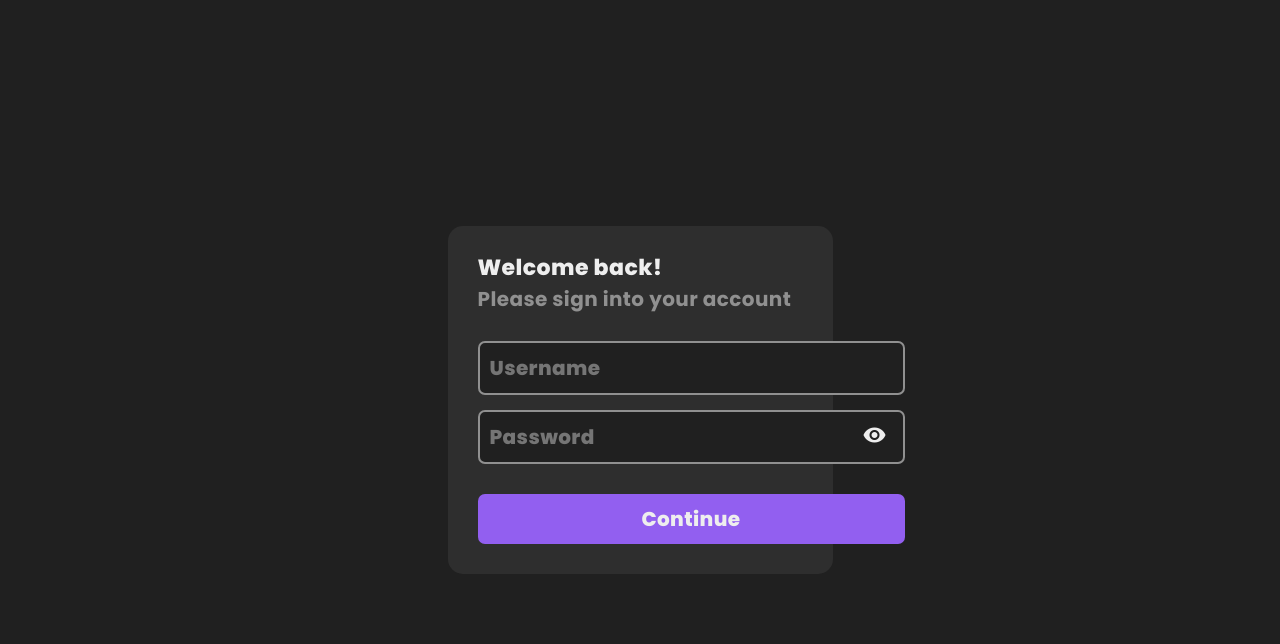
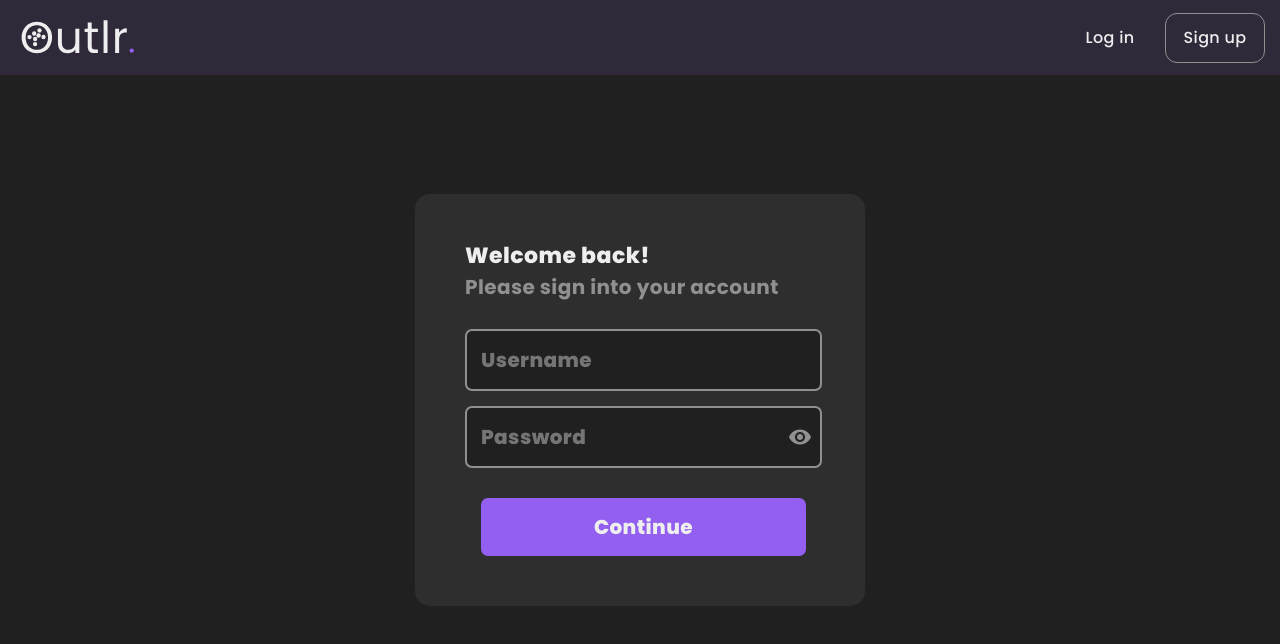
Before and after one commit to outlr-pse/outlr-pse-code, a Vue app in the folder frontend/: page /login in a window 1280 px wide. Shown: the top 644 px of the page. Built offline with nearby package versions, Linux system fonts and the light colour scheme; no server answers.

Commit message:
finished style

```diff
--- a/frontend/src/App.vue
+++ b/frontend/src/App.vue
@@ -1,10 +1,13 @@
 <template>
   <div id="app">
+    <Topbar/>
     <RouterView class="routerView"/>
   </div>
 </template>
 
 <script lang="ts">
+
+import Topbar from "./components/topbar/Topbar.vue"
 import {RouterView} from "vue-router";
 
 export default {
@@ -15,6 +18,7 @@ export default {
   },
 
   components: {
+    Topbar,
     RouterView
   },
 
--- a/frontend/src/api/APIRequests.ts
+++ b/frontend/src/api/APIRequests.ts
@@ -9,7 +9,7 @@ import {Experiment} from "../models/experiment/Experiment";
 export const axiosClient = axios.create({
     baseURL: 'http://127.0.0.1:1337/api'
 });
-export const storage = new MockStorage()
+export const storage = localStorage
 
 export async  function sendLogout() : Promise<any>{
     /**
--- /dev/null
+++ b/frontend/src/components/topbar/ProfileCollapsableCard.vue
@@ -0,0 +1,145 @@
+<template>
+  <div class="profile" @mouseenter="showCard = true" @mouseleave="showCard = false">
+    <div class="circle"> {{firstCharName}} </div>
+    <div class="card-container">
+      <img v-if="showCard" alt="arrow" class="arrow" src="../../assets/pp_arrow.svg"
+           width="17" />
+      <img v-else alt="arrow" class="arrow" src="../../assets/pp_arrow_side.svg"
+           height="17"/>
+      <transition name="fade">
+        <div class="card" v-if="showCard" @mouseleave="showCard = false" @mouseenter="showCard = true">
+          <p style=" margin-top: 16px; margin-bottom: 16px">{{ $t('message.topbar.signInAs') }}
+            <b>{{ store.getters["auth/username"] }}</b></p>
+          <div class="separator"></div>
+          <div class="hoverMouse" @click="logout">{{ $t('message.topbar.logOut') }} <i class="material-icons md-light"
+                                                                                       style="font-size: 16px; vertical-align: middle; margin-left: 5px">logout</i>
+          </div>
+        </div>
+      </transition>
+    </div>
+  </div>
+</template>
+
+<script lang="ts">
+import store from "../../store";
+import {defineComponent} from "vue";
+import { logout } from "../../api/AuthServices";
+
+export default defineComponent({
+  name: "AppearingCard",
+  data() {
+    return {
+      rotation: 0,
+      showCard: false
+    }
+  },
+  methods: {
+    logout() {
+      logout();
+      this.$router.push('/')
+    }
+  },
+  computed: {
+    store() {
+      return store
+    },
+    rotatedImage(): { transform: string } {
+      if (this.showCard) {
+        this.rotation = 0
+      } else {
+        this.rotation = 90
+      }
+      return {
+        transform: 'rotate(' + this.rotation + 'deg)' + 'translate(-50%, 50%)'
+      }
+    },
+
+    firstCharName(): string {
+      return this.store.getters["auth/username"].charAt(0).toUpperCase();
+    }
+  }
+})
+</script>
+
+
+<style scoped>
+
+.profile {
+  margin-left: 15px;
+  display: flex;
+  align-items: center
+}
+
+a {
+  text-decoration: none;
+  color: inherit;
+}
+
+.card-container {
+  position: relative;
+  margin-left: 15px;
+}
+
+.fade-enter-active, .fade-leave-active {
+  transition: opacity .8s;
+}
+
+.fade-enter, .fade-leave-to {
+  opacity: 0;
+}
+
+.card {
+  display: block;
+  position: absolute;
+  top: calc(var(--top-bar-height) / 2 - 10px);
+  left: -100px;
+  right: 0;
+  bottom: 0;
+  width: 110px;
+  height: 110px;
+  background-color: rgb(47, 41, 58, 0.70);
+  z-index: 100;
+  border-radius: 12px;
+  border: 1px solid var(--color-stroke);
+  font-size: 14px;
+  transition: all 0.25s ease-in-out;
+}
+
+
+.arrow {
+  position: absolute;
+  bottom: 0;
+  left: 50%;
+  transform: translate(-50%, 50%);
+  transform-origin: center center;
+}
+
+.circle {
+  width: var(--top-bar-circle-size);
+  height: var(--top-bar-circle-size);
+  line-height: var(--top-bar-circle-size);
+  border-radius: 50%;
+  text-align: center;
+  font-size: 23px;
+  display: inline-block;
+  background-color: var(--color-main);
+  margin-left: 40px;
+  margin-right: 5px;
+}
+
+/*.circle::before {*/
+/*  content: "U";*/
+/*}*/
+
+.separator {
+  width: 90px;
+  height: 1px;
+  background-color: var(--color-lines);
+  margin: 0 10px;
+}
+
+.hoverMouse {
+  cursor: pointer;
+
+}
+</style>
--- /dev/null
+++ b/frontend/src/components/topbar/Topbar.vue
@@ -0,0 +1,92 @@
+<template>
+  <div class="TopBar">
+    <img alt="Outlr logo" @click="$router.push('/')" class="logo" src="../../assets/OutlrLogo.svg"
+         width="125"/>
+
+    <div style="justify-self: end">
+      <div v-if="is_authenticated" style="display: flex; align-items: center">
+        <div v-if="$route.path !== '/create'" style="display: inline-block">
+          <Button :text="$t('message.topbar.createExperiment')" :button-type="ButtonType.ACTIVE" :size="[200,40]"
+                  @buttonClick="() => $router.push('/create')" :text-size="[15,700]"/>
+        </div>
+        <AppearingCard/>
+        <div style="width:30px; height:auto; display:inline-block;"/>
+      </div>
+
+      <div v-else>
+        <Button text="Log in" :button-type="ButtonType.TRANSPARENT" @buttonClick="$router.push('/login')"/>
+        <div style="width:5px; height:auto; display:inline-block;"/>
+        <Button text="Sign up" :button-type="ButtonType.OUTLINE" @buttonClick="$router.push('/register')"/>
+        <div style="width:15px; height:auto; display:inline-block;"/>
+      </div>
+    </div>
+  </div>
+</template>
+
+<script lang="ts">
+import Button from "../basic/button/Button.vue";
+import {ButtonType} from "../basic/button/ButtonType";
+import {RouterLink} from "vue-router";
+import AppearingCard from "./ProfileCollapsableCard.vue";
+import {defineComponent} from "vue";
+import store from "../../store";
+
+
+export default defineComponent({
+  name: "Topbar",
+  components: {
+    AppearingCard,
+    Button,
+    RouterLink
+  },
+  data() {
+    return {
+      buttonStyle: {
+        type: String,
+        default: "createExperimentTopBar"
+      },
+      rotation: {
+        type: Number,
+        default: 90
+      }
+    }
+  },
+  computed: {
+    ButtonType() {
+      return ButtonType
+    },
+    store() {
+      return store
+    },
+    is_authenticated(): boolean {
+      return store.getters['auth/isAuthenticated'];
+    },
+
+  }
+})
+</script>
+
+<style scoped>
+.logo {
+  display: block;
+  margin-left: 1rem;
+  cursor: pointer;
+}
+
+.TopBar {
+  position: fixed;
+  background-color: var(--color-topbar);
+  color: #fff;
+  font-size: 14px;
+  display: grid;
+  grid-template-columns: 1fr 1fr; /* two columns: logo, buttons */
+  grid-gap: 10px; /* gap between cells, kann man weglassen */
+  align-items: center;
+  padding-right: 1rem;
+  justify-content: space-between;
+  height: var(--top-bar-height);
+  width: 100%;
+}
+
+
+</style>
--- a/frontend/src/components/views/LandingPageView.vue
+++ b/frontend/src/components/views/LandingPageView.vue
@@ -79,7 +79,7 @@ export default defineComponent( {
       return ButtonType
     },
     isAuthenticated() : boolean {
-      return store.getters['auth/is_authenticated'];
+      return store.getters['auth/isAuthenticated'];
     }
   }
 })
--- a/frontend/src/components/views/LoginView/LoginView.vue
+++ b/frontend/src/components/views/LoginView/LoginView.vue
@@ -1,6 +1,6 @@
 <template>
   <div class="container">
-    <Card>
+    <Card class="container-card">
       <div class="content">
 
         <div class="header">
@@ -13,14 +13,14 @@
           <div class="text-fields">
             <div>
               <input v-bind:class="{'errorInput':error}" class="username"
-                   @click="() => error = false" v-model="username" placeholder="Username"/>
+                     @click="() => error = false" v-model="username" placeholder="Username"/>
             </div>
             <div style="position:relative">
               <input v-bind:class="{'errorInput':error}" class="password"
                      @click="() => error = false" v-model="password" placeholder="Password"
                      :type="inputTypePassword"/>
               <span class="material-icons md-dark passwordIcon"
-                    @click="toggleVisibilityPassword">{{visiblePassword}}</span>
+                    @click="toggleVisibilityPassword">{{ visiblePassword }}</span>
             </div>
 
           </div>
@@ -64,16 +64,16 @@ export default defineComponent({
       this.username = ""
       this.password = ""
     },
-    toggleVisibilityPassword(){
-      this.inputTypePassword = this.inputTypePassword === "password"  ? "text" : "password"
-      this.visiblePassword = this.visiblePassword === "visibility_off" ? "visibility": "visibility_off"
+    toggleVisibilityPassword() {
+      this.inputTypePassword = this.inputTypePassword === "password" ? "text" : "password"
+      this.visiblePassword = this.visiblePassword === "visibility_off" ? "visibility" : "visibility_off"
       this.error = false;
     },
     async tryLoginSubmit() {
 
       if (!validateUsername(this.username) || !validatePassword(this.password, this.password)) {
         this.error = true;
-        this.errorMessage = this.$t('message.login-view.errors.provided-credentials-wrong')
+        this.errorMessage = this.$t('message.login-view.errors.provided_credentials_wrong')
         this.resetInputFields()
         return;
       }
@@ -92,22 +92,58 @@ export default defineComponent({
 </script>
 
 <style scoped>
+input {
+  width: 325px;
+  margin: 0 50px;
+}
+
+.card {
+  position: absolute;
+  margin: 0;
+  top: 82%;
+  left: 95%;
+  width: 95%;
+  z-index: 91;
+  background: var(--color-topbar);
+  font-weight: 400;
+  font-size: 16px;
+  white-space: break-spaces;
+}
+
 .passwordIcon {
   float: right;
   position: absolute;
-  right: 18px;
-  top: 13px;
+  /*top: 0.8rem;*/
+  /*right: 0.8rem;*/
+  /*padding: 0.5rem;*/
+  right: 60px;
+  top: 19px;
   z-index: 90;
-  color: var(--color-main-white);
+  color: var(--color-default-text-textbox);
   width: 24px;
   height: 24px;
   user-select: none;
+}
+
+.passwordIcon:hover {
+  cursor: pointer;
+}
+
+.icon {
+  color: var(--color-main);
+  width: auto;
+  text-align: right;
+  margin: 0;
 }
 
 .errorInput {
   border-color: var(--color-close-button) !important;
   background: none;
   color: var(--color-close-button) !important;
+}
+
+.errorSubmit {
+  background: var(--color-close-button) !important;
 }
 
 .error {
@@ -117,10 +153,7 @@ export default defineComponent({
   color: var(--color-close-button);
   padding: 10px;
   border-radius: 7px;
-}
-
-.errorSubmit {
-  background: var(--color-close-button) !important;
+  margin: 0 50px;
 }
 
 .container {
@@ -130,22 +163,17 @@ export default defineComponent({
   justify-content: center;
 }
 
-.tip {
-  background: var(--color-auth-form-background);
-  border: none;
-  padding: 0;
-  margin: 0;
-}
+
 
 .content {
-  width: min(70vw, 325px);
-  padding: 30px;
   display: grid;
   grid-template-rows: auto auto;
   gap: 30px;
+  max-width: 100%;
 }
 
 .header {
+  margin: 50px 50px 0 50px;
   text-align: left;
   display: grid;
   gap: 7px;
@@ -154,6 +182,9 @@ export default defineComponent({
 .title {
   font-size: 22px;
   font-weight: 800;
+  display: flex;
+  justify-content: space-between;
+  position: relative;
 }
 
 .subtitle {
@@ -166,6 +197,7 @@ export default defineComponent({
   display: grid;
   grid-template-rows: auto;
   gap: 30px;
+  /*margin: 0 50px;*/
 }
 
 .text-fields {
@@ -174,36 +206,39 @@ export default defineComponent({
 }
 
 .valid {
-  border: 2px solid green !important;
+  border: 2px solid var(--color-running) !important;
 }
 
 .validSubmit {
-  background: green !important;
+  background: var(--color-running) !important;
 }
 
 .login-form input {
   outline: none;
   font-size: 20px;
   font-weight: 800;
-  padding: 10px;
+  padding: 14px;
   border-radius: 7px;
   border: none;
-  color: var(--color-main-white);
 }
 
 .text-fields input {
   background: var(--color-background);
-  border: 2px solid var(--color-stroke)
+  border: 2px solid var(--color-stroke);
+  color: var(--color-main-white);
 }
 
 .text-fields input:focus {
   border: 2px solid var(--color-main)
 }
 
+.submit-field {
+  margin: 0 4px 50px 4px;
+}
+
 .submit-field input {
-  width: 100%;
   background: var(--color-main);
-  color: var(--color-main-white)
+  color: var(--color-main-white);
 }
 
 .submit-field input:hover {
@@ -211,5 +246,12 @@ export default defineComponent({
   cursor: pointer;
 }
 
+.container-card {
+  width: 450px;
+  background: var(--color-auth-form-background);
+  border: none;
+  padding: 0;
+  margin: 0;
+}
 
 </style>
--- a/frontend/src/language/translations/en.json
+++ b/frontend/src/language/translations/en.json
@@ -14,7 +14,6 @@
         "subtitle": "Please enter details to create an account!",
         "requirements": "A username is valid, if:\n- It starts with a letter\n- it only contains characters, numbers or an underscore\n- it is not shorter than 3 letters, not longer than 30 characters\n\nA password is valid, if:\n- it has 6 characters\n- it contains at least one digit\n- it contains at least one uppercase letter, one lowercase letter and one special character",
         "errors": {
-          "provided-credentials-wrong": "Please provide valid credentials!",
           "username_already_taken": "Username is already taken!",
           "other": "An unexpected error occured. Potentially server is down."
         }
@@ -33,7 +32,7 @@
       "title": "Welcome back!",
       "subtitle": "Please sign into your account",
       "errors": {
-        "provided-credentials-wrong": "Please provide valid credentials!"
+        "provided_credentials_wrong": "Please provide valid credentials!"
         }
       },
       "landingPage": {
```
